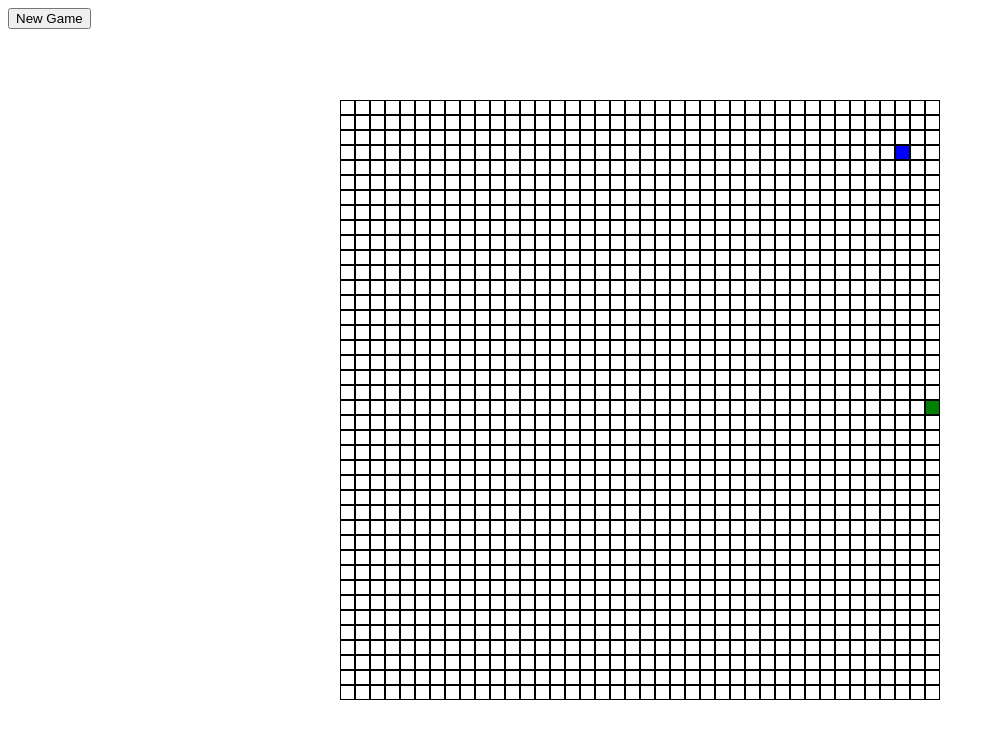
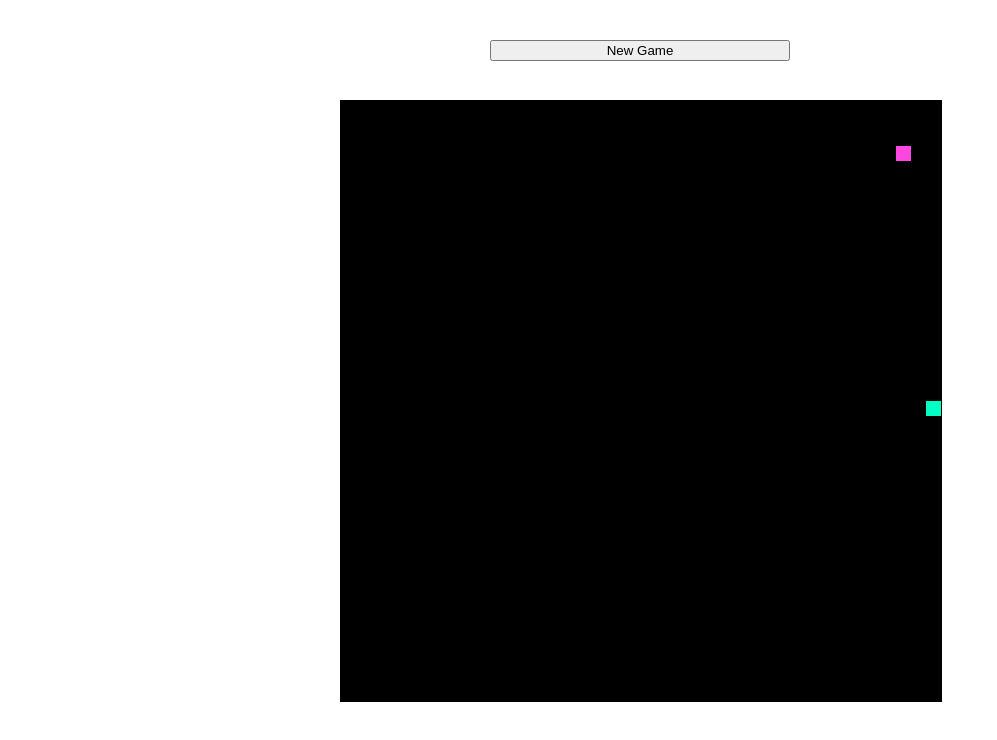
Before and after one commit to eliottham/snake_game, a plain HTML site: page index.html in a window 1280 px wide. Shown: the whole page, without its empty margins (0-997 px from the left). Drawn offline with nearby package versions, Linux system fonts and the light colour scheme.

Commit message:
Add styling.

```diff
--- a/snake.css
+++ b/snake.css
@@ -6,19 +6,20 @@
 
 #grid {
 	position: absolute;
+	background-color: black;
+	border: 1px solid black;
 	top: 50%;
 	left: 50%;
-	width: 600px;
+	width: auto;
+	height: auto;
 	margin: -300px 0 0 -300px;
 }
 
 div[id^="pt"] {
-	border: 1px solid black;
+	border: 1px;
 	height: 15px;
 	width: 15px;
 	float: left;
-	text-align: center;
-	line-height: 15px;
 }
 
 
@@ -26,14 +27,18 @@ div[id$="-0"] {
 	clear: left;
 }
 
+input {
+	position: absolute;
+	width: 300px;
+	left: 50%;
+	margin-left: -150px;
+	top: 5%;
+}
+
 .snake {
-	background-color: red;
+	background-color: #01FEC3;
 }
 
 .food {
-	background-color: blue;
+	background-color: #FE47E0;
 }
-
-.crash {
-	background-color: green;
-}
--- a/snake.js
+++ b/snake.js
@@ -52,8 +52,6 @@ $(document).ready(function() {
 	function move() {
 		if((snake.position[0] <= 0 && snake.direction == 'u') || (snake.position[1] <= 0 && snake.direction == 'l')
 			 || (snake.position[0] >= 39 && snake.direction == 'd') || (snake.position[1] >= 39 && snake.direction == 'r')) {
-					grid[snake.position[0]][snake.position[1]].addClass('crash');
-			 	  console.log('game over');
 					return clearInterval(turn);
 		}
 
@@ -80,8 +78,6 @@ $(document).ready(function() {
 		current_snake.slice(current_snake.length - snake.size, current_snake.length).forEach(
 			function(position) {
 				if(position.join() == snake.position.join()) {
-					grid[snake.position[0]][snake.position[1]].addClass('crash');
-					console.log('game over');
 					return clearInterval(true);
 				}
 			}
```
